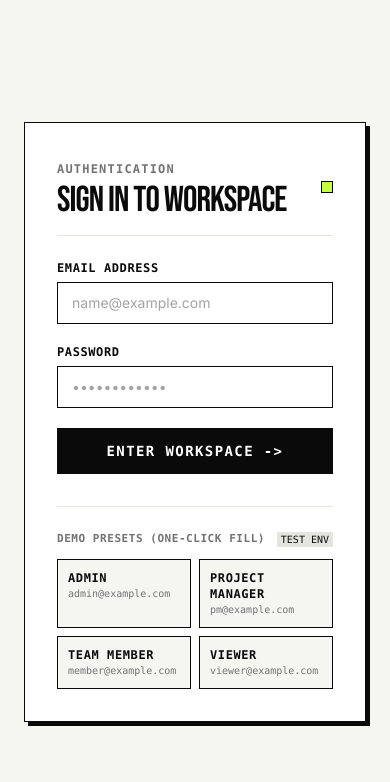
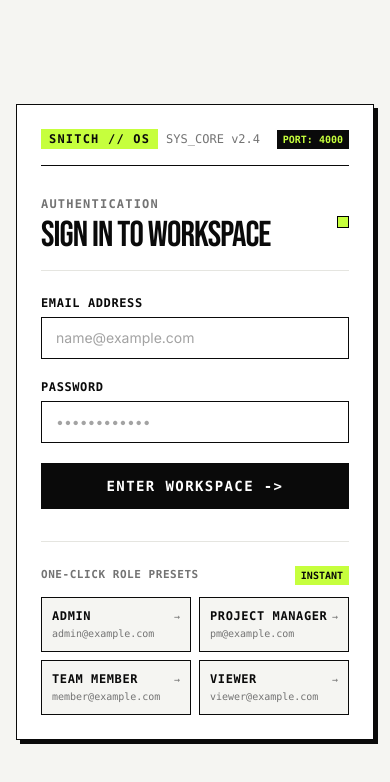
Before and after one commit to MayankRai89/Collaborative-Project-Management-Platform, a React (Vite) app in the folder frontend/: page /login in a window 390 px wide. Shown: the top 782 px of the page. Built offline with nearby package versions, Linux system fonts and the light colour scheme; no server answers.

Commit message:
feat: add login page, auth provider, dashboard layout, and main entry point

```diff
--- a/frontend/src/components/AuthProvider.jsx
+++ b/frontend/src/components/AuthProvider.jsx
@@ -26,9 +26,14 @@ export default function AuthProvider({ children }) {
   };
 
   const logout = async () => {
-    await api.post("/auth/logout");
-    queryClient.clear(); // drop every cached query so the next user never sees old data
+    // Optimistically clear immediately so the UI responds in 0ms without waiting for network
     queryClient.setQueryData(["me"], null);
+    queryClient.clear();
+    try {
+      await api.post("/auth/logout");
+    } catch {
+      // Ignore background logout network errors
+    }
   };
 
   return (
--- a/frontend/src/components/layouts/DashboardLayout.jsx
+++ b/frontend/src/components/layouts/DashboardLayout.jsx
@@ -1,4 +1,4 @@
-import { useState } from "react";
+import { useState, useEffect } from "react";
 import { Link, useLocation } from "react-router-dom";
 import { useAuth, ROLE_LABELS } from "../../utils/auth";
 import {
@@ -26,6 +26,11 @@ export default function DashboardLayout({ children, title, subtitle }) {
   const { user, logout } = useAuth();
   const location = useLocation();
   const [mobileMenuOpen, setMobileMenuOpen] = useState(false);
+
+  // Close mobile drawer on route transition
+  useEffect(() => {
+    setMobileMenuOpen(false);
+  }, [location.pathname]);
 
   const navLinks = [
     { label: "01 // DASHBOARD", path: "/dashboard", icon: LayoutDashboard },
@@ -131,18 +136,26 @@ export default function DashboardLayout({ children, title, subtitle }) {
             </div>
           </div>
 
-          {/* Top Bar Right: Role Badge & Quick User Info */}
-          <div className="flex items-center gap-3">
+          {/* Top Bar Right: Role Badge & Quick User Info & Logout */}
+          <div className="flex items-center gap-2 sm:gap-3">
             <span
-              className={`text-xs font-mono font-bold px-2.5 py-1 uppercase tracking-widest ${
+              className={`text-[10px] sm:text-xs font-mono font-bold px-2 py-1 uppercase tracking-wider sm:tracking-widest ${
                 ROLE_BADGE_STYLE[user?.role] || ROLE_BADGE_STYLE.viewer
               }`}
             >
-              ROLE: {ROLE_LABELS[user?.role]}
+              <span className="hidden sm:inline">ROLE: </span>{ROLE_LABELS[user?.role] || user?.role}
             </span>
-            <div className="h-8 w-8 bg-[#0A0A0A] text-[#C6FF3D] font-mono font-bold flex items-center justify-center text-xs border border-black">
+            <div className="h-8 w-8 bg-[#0A0A0A] text-[#C6FF3D] font-mono font-bold flex items-center justify-center text-xs border border-black shrink-0">
               {user?.name?.slice(0, 2).toUpperCase()}
             </div>
+            <button
+              onClick={logout}
+              className="flex items-center gap-1.5 border border-[#0A0A0A] bg-white px-2.5 sm:px-3 py-1.5 text-xs font-mono font-bold text-[#0A0A0A] hover:bg-[#EF4444] hover:text-white hover:border-[#EF4444] transition-colors shadow-[2px_2px_0px_0px_#0A0A0A] active:translate-x-0.5 active:translate-y-0.5"
+              title="Sign Out"
+            >
+              <LogOut className="h-3.5 w-3.5" />
+              <span className="hidden xs:inline sm:inline">LOGOUT</span>
+            </button>
           </div>
         </header>
 
--- a/frontend/src/main.jsx
+++ b/frontend/src/main.jsx
@@ -19,7 +19,14 @@ const queryClient = new QueryClient({
         queryClient.setQueryData(["me"], null);
     },
   }),
-  defaultOptions: { queries: { retry: false, refetchOnWindowFocus: false } },
+  defaultOptions: {
+    queries: {
+      retry: 1,
+      refetchOnWindowFocus: false,
+      staleTime: 60 * 1000, // 1 minute fresh cache: switching pages is instant
+      gcTime: 10 * 60 * 1000, // Keep in memory for 10 minutes
+    },
+  },
 });
 
 createRoot(document.getElementById("root")).render(
--- a/frontend/src/pages/auth/login.jsx
+++ b/frontend/src/pages/auth/login.jsx
@@ -1,5 +1,5 @@
 import { useState } from "react";
-import { Navigate, useLocation } from "react-router-dom";
+import { Navigate, useLocation, useNavigate } from "react-router-dom";
 import { useForm } from "react-hook-form";
 import { zodResolver } from "@hookform/resolvers/zod";
 import { z } from "zod";
@@ -21,8 +21,10 @@ const DEMO_ACCOUNTS = [
 
 export default function Login() {
   const location = useLocation();
+  const navigate = useNavigate();
   const { user, isLoading, login } = useAuth();
   const [serverError, setServerError] = useState("");
+  const [quickLoggingIn, setQuickLoggingIn] = useState(null);
 
   const {
     register,
@@ -39,14 +41,26 @@ export default function Login() {
     setServerError("");
     try {
       await login(values.email, values.password);
+      navigate(redirectTo, { replace: true });
     } catch (err) {
       setServerError(err instanceof ApiError ? err.message.toUpperCase() : "AUTHENTICATION FAILED");
     }
   };
 
-  const fillDemo = (account) => {
+  // Instant 1-click login for any demo role
+  const handleQuickLogin = async (account) => {
+    setServerError("");
     setValue("email", account.email, { shouldValidate: true });
     setValue("password", account.password, { shouldValidate: true });
+    setQuickLoggingIn(account.role);
+    try {
+      await login(account.email, account.password);
+      navigate(redirectTo, { replace: true });
+    } catch (err) {
+      setServerError(err instanceof ApiError ? err.message.toUpperCase() : "AUTHENTICATION FAILED");
+    } finally {
+      setQuickLoggingIn(null);
+    }
   };
 
   return (
@@ -87,8 +101,21 @@ export default function Login() {
       </div>
 
       {/* RIGHT: Login Form */}
-      <div className="flex w-full lg:w-1/2 items-center justify-center p-6 sm:p-12 md:p-16">
-        <div className="w-full max-w-md bg-[#FFFFFF] border border-[#0A0A0A] p-8 sm:p-10 shadow-[4px_4px_0px_0px_#0A0A0A]">
+      <div className="flex w-full lg:w-1/2 items-center justify-center p-4 sm:p-8 md:p-12 lg:p-16">
+        <div className="w-full max-w-md bg-[#FFFFFF] border border-[#0A0A0A] p-6 sm:p-10 shadow-[4px_4px_0px_0px_#0A0A0A]">
+          {/* Mobile Brand Top Banner */}
+          <div className="lg:hidden flex items-center justify-between mb-6 pb-4 border-b border-[#0A0A0A]">
+            <div className="flex items-center gap-2">
+              <span className="bg-[#C6FF3D] text-[#0A0A0A] font-black px-2 py-0.5 text-xs font-mono tracking-widest">
+                SNITCH // OS
+              </span>
+              <span className="text-xs font-mono text-[#737373]">SYS_CORE v2.4</span>
+            </div>
+            <span className="font-mono text-[10px] bg-[#0A0A0A] text-[#C6FF3D] px-1.5 py-0.5 font-bold">
+              PORT: 4000
+            </span>
+          </div>
+
           <div className="flex items-center justify-between border-b border-[#E5E5E0] pb-4 mb-6">
             <div>
               <span className="text-xs font-mono font-bold tracking-widest text-[#737373] uppercase">
@@ -114,7 +141,7 @@ export default function Login() {
                 type="email"
                 autoComplete="email"
                 placeholder="name@example.com"
-                className="w-full border border-[#0A0A0A] bg-white px-3.5 py-2.5 text-sm text-[#0A0A0A] placeholder-[#A3A3A3] outline-none focus:bg-[#FAF9F5] focus:ring-2 focus:ring-[#C6FF3D]"
+                className="w-full border border-[#0A0A0A] bg-white px-3.5 py-2.5 text-sm text-[#0A0A0A] placeholder-[#A3A3A3] outline-none transition-colors duration-150 focus:bg-[#FAF9F5] focus:ring-2 focus:ring-[#C6FF3D]"
                 {...register("email")}
               />
               {errors.email && (
@@ -136,7 +163,7 @@ export default function Login() {
                 type="password"
                 autoComplete="current-password"
                 placeholder="••••••••••••"
-                className="w-full border border-[#0A0A0A] bg-white px-3.5 py-2.5 text-sm text-[#0A0A0A] placeholder-[#A3A3A3] outline-none focus:bg-[#FAF9F5] focus:ring-2 focus:ring-[#C6FF3D]"
+                className="w-full border border-[#0A0A0A] bg-white px-3.5 py-2.5 text-sm text-[#0A0A0A] placeholder-[#A3A3A3] outline-none transition-colors duration-150 focus:bg-[#FAF9F5] focus:ring-2 focus:ring-[#C6FF3D]"
                 {...register("password")}
               />
               {errors.password && (
@@ -157,37 +184,56 @@ export default function Login() {
 
             <button
               type="submit"
-              disabled={isSubmitting}
-              className="w-full border border-[#0A0A0A] bg-[#0A0A0A] py-3 text-sm font-mono font-bold uppercase tracking-widest text-white transition-all hover:bg-[#C6FF3D] hover:text-[#0A0A0A] disabled:opacity-50"
+              disabled={isSubmitting || quickLoggingIn !== null}
+              className="w-full border border-[#0A0A0A] bg-[#0A0A0A] py-3 text-sm font-mono font-bold uppercase tracking-widest text-white transition-all duration-150 hover:bg-[#C6FF3D] hover:text-[#0A0A0A] disabled:opacity-50 active:translate-x-0.5 active:translate-y-0.5"
             >
               {isSubmitting ? "AUTHENTICATING..." : "ENTER WORKSPACE ->"}
             </button>
           </form>
 
-          {/* Quick-fill Demo Accounts */}
+          {/* Quick 1-Click Role Login Presets */}
           <div className="mt-8 border-t border-[#E5E5E0] pt-6">
             <div className="flex items-center justify-between mb-3">
               <span className="text-[11px] font-mono font-bold uppercase tracking-wider text-[#737373]">
-                DEMO PRESETS (ONE-CLICK FILL)
+                ONE-CLICK ROLE PRESETS
               </span>
-              <span className="text-[10px] font-mono bg-[#E5E5E0] px-1 text-[#0A0A0A]">TEST ENV</span>
+              <span className="text-[10px] font-mono bg-[#C6FF3D] text-[#0A0A0A] font-bold px-1.5 py-0.5">
+                INSTANT
+              </span>
             </div>
             <div className="grid grid-cols-2 gap-2">
-              {DEMO_ACCOUNTS.map((a) => (
+              {DEMO_ACCOUNTS.map((a) => {
+                const isCurrentLoading = quickLoggingIn === a.role;
+                return (
                   <button
                     key={a.email}
                     type="button"
-                  onClick={() => fillDemo(a)}
-                  className="group flex flex-col items-start border border-[#0A0A0A] bg-[#F5F5F2] p-2.5 text-left transition-all hover:bg-[#0A0A0A] hover:text-white"
+                    disabled={isSubmitting || quickLoggingIn !== null}
+                    onClick={() => handleQuickLogin(a)}
+                    className={`group relative flex flex-col items-start border border-[#0A0A0A] p-2.5 text-left transition-all duration-150 hover:shadow-[2px_2px_0px_0px_#0A0A0A] active:translate-x-0.5 active:translate-y-0.5 ${
+                      isCurrentLoading
+                        ? "bg-[#0A0A0A] text-[#C6FF3D]"
+                        : "bg-[#F5F5F2] hover:bg-[#0A0A0A] hover:text-white"
+                    }`}
                   >
+                    <div className="flex items-center justify-between w-full">
                       <span className="text-xs font-mono font-black tracking-wider group-hover:text-[#C6FF3D]">
                         {a.label}
                       </span>
-                  <span className="text-[10px] font-mono text-[#737373] group-hover:text-[#A3A3A3] truncate w-full">
+                      {isCurrentLoading ? (
+                        <span className="h-2 w-2 rounded-full bg-[#C6FF3D] animate-ping"></span>
+                      ) : (
+                        <span className="text-[10px] font-mono text-[#737373] group-hover:text-[#C6FF3D]">
+                          &rarr;
+                        </span>
+                      )}
+                    </div>
+                    <span className="text-[10px] font-mono text-[#737373] group-hover:text-[#A3A3A3] truncate w-full mt-0.5">
                       {a.email}
                     </span>
                   </button>
-              ))}
+                );
+              })}
             </div>
           </div>
         </div>
```
Lines whose indentation alone changed are shown as unchanged.
